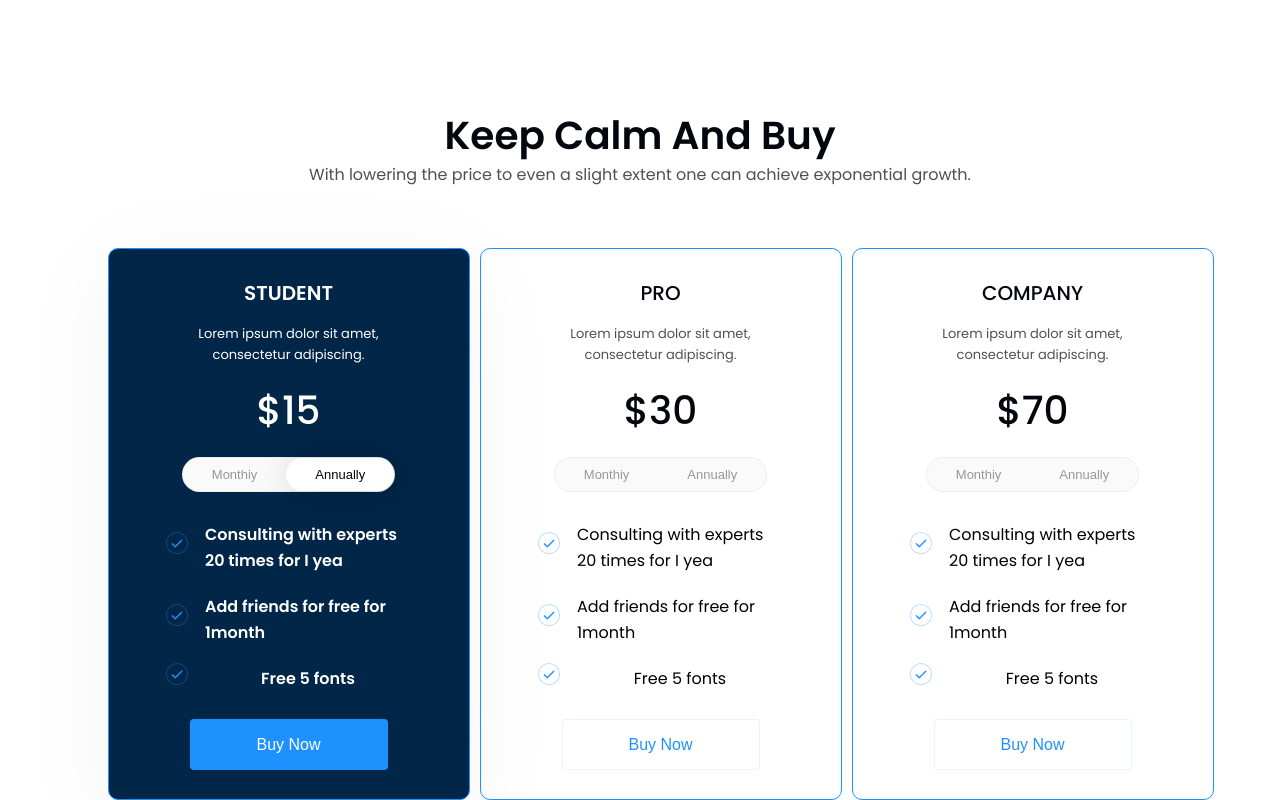
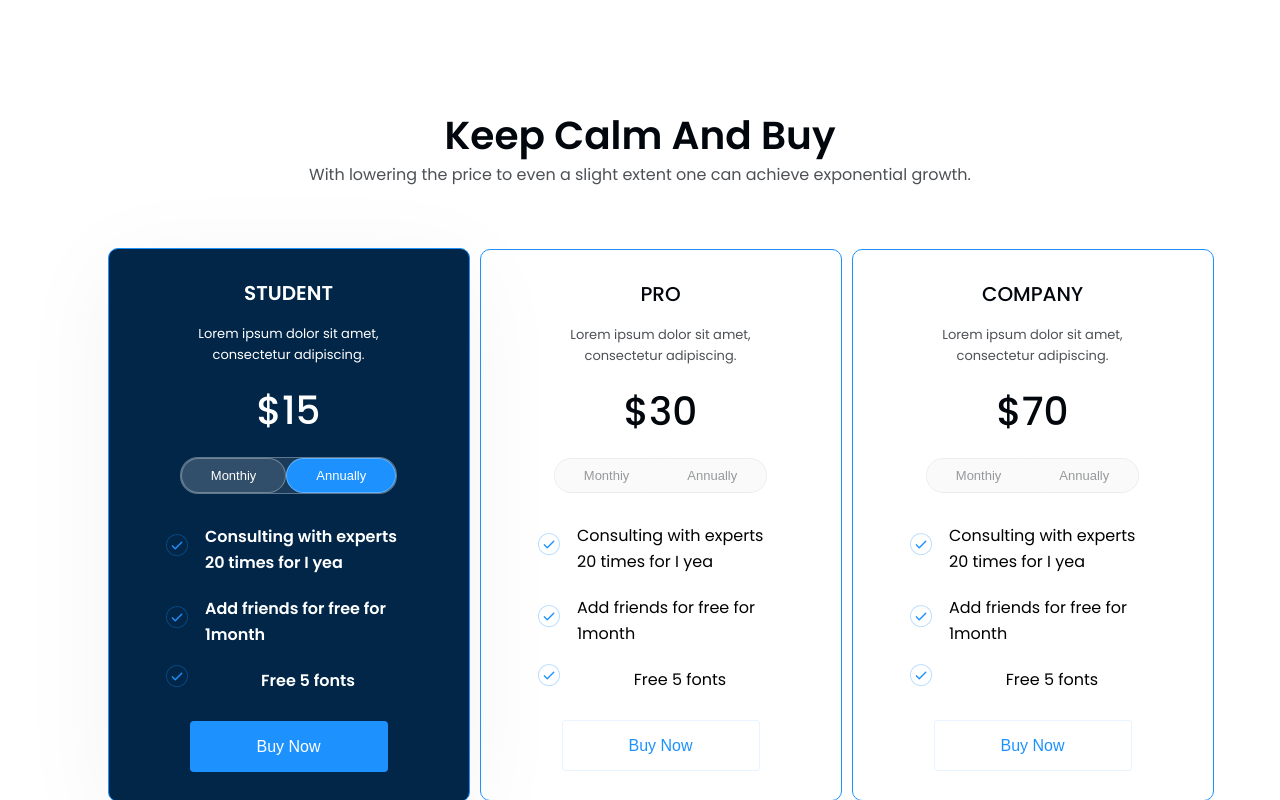
Before and after one commit to Vladnln/training-pet-project, a React (Vite) app: page / in a window 1280 px wide. In both pictures the pointer is over the button 288 px from the left and 4285 px from the top of the page. Shown: the part 3811-4611 px from the top of the page. Built offline with nearby package versions, Linux system fonts and the light colour scheme.

Commit message:
bug fixes

```diff
--- a/src/App.css
+++ b/src/App.css
@@ -515,6 +515,23 @@
   transition: 0.1s ease-in-out;
 }
 
+.subscription__card-wrapper:hover .subscription__buttons{
+  border: 1px solid rgba(255, 255, 255, 0.3);
+  background: rgba(255, 255, 255, 0.1);
+}
+
+.subscription__card-wrapper:hover .subscription__button{
+  background: rgba(255, 255, 255, 0.1);
+  border: 1px solid rgba(255, 255, 255, 0.3);
+  color: #FFFFFF;
+}
+
+.subscription__card-wrapper:hover .subscription__button:hover{
+  color: #FFFFFF;
+  background: #1D92FF;
+  cursor: pointer;
+}
+
 .subscription__card-title{
   font-style: normal;
   padding-top: 29px;
@@ -562,13 +579,6 @@
   padding: 6px 29px 6px 29px;
 }
 
-.subscription__button:hover{
-  background-color: #FFFFFF;
-  color: #01070D;
-  box-shadow: 4px 2px 38px rgba(0, 0, 0, 0.2);
-  transition: 0.3s ease-in-out;
-}
-
 .subscription__mark-list{
   margin: auto;
   padding-top: 10px;
```
